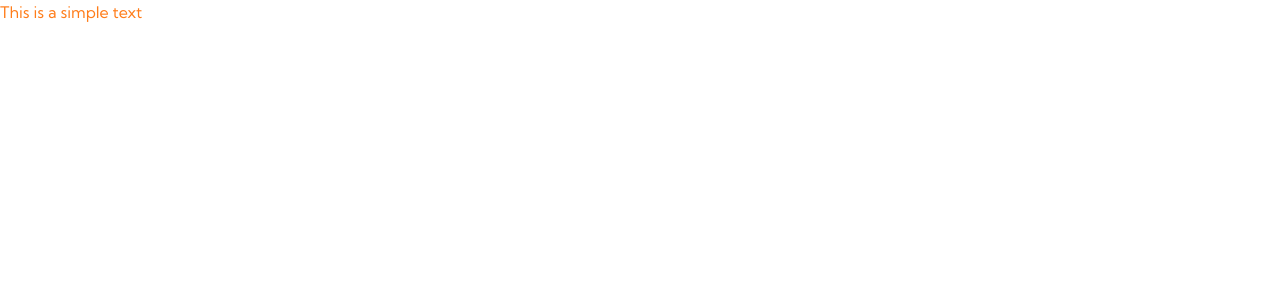
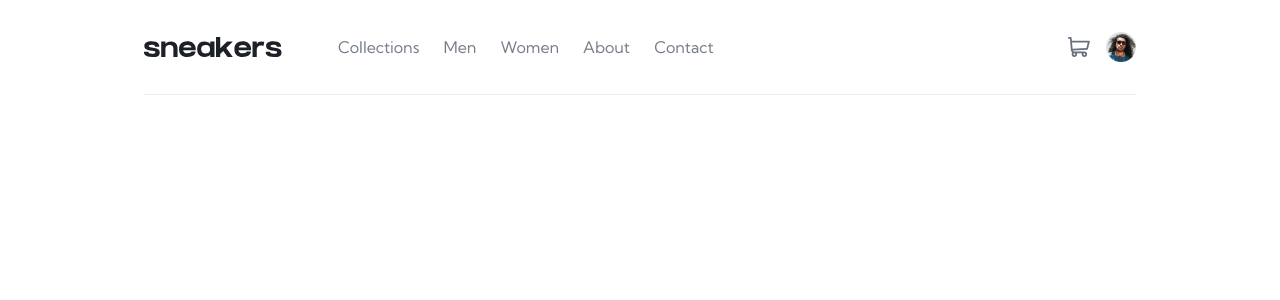
Before and after one commit to Jakub-Chojnacki/chakraui-frontendmentor, a React (Vite) app: page / in a window 1280 px wide. Shown: the top 300 px of the page. Built offline with nearby package versions, Linux system fonts and the light colour scheme.

Commit message:
started working on main navigation

```diff
--- a/src/App.jsx
+++ b/src/App.jsx
@@ -1,12 +1,12 @@
 
 import './App.css'
-import { Text } from '@chakra-ui/react'
+import Layout from './components/Layout'
 function App() {
 
 
   return (
     <div className="App">
-        <Text color="primary.orange">This is a simple text</Text>
+        <Layout/>
      </div>
   )
 }
--- /dev/null
+++ b/src/components/Header.jsx
@@ -0,0 +1,27 @@
+import { Flex,Image,HStack,Link } from '@chakra-ui/react'
+import React from 'react'
+
+const Header = () => {
+  return (
+    <Flex borderBottom={{md:'1px'}} borderColor={{md:'neutral.light'}}  py={[2,4,8]}  align="center" justify="space-between">
+      <Flex align="center" gap={4}>
+        <Image display={{md: 'none'}} src="./images/icons/icon-menu.svg"/>
+        <Image src="./images/logo.svg"/>
+        <Flex align="center" display={{sm: 'none', md:'flex'}} gap={6} marginX={10}>
+          <Link variant="nav">Collections</Link>
+          <Link variant="nav">Men</Link>
+          <Link variant="nav">Women</Link>
+          <Link variant="nav">About</Link>
+          <Link variant="nav">Contact</Link>
+        </Flex>
+      </Flex>
+
+      <Flex align="center" gap={4}>
+        <Image src="./images/icons/icon-cart.svg"/>
+        <Image src="./images/image-avatar.png"  boxSize='30px'/>
+      </Flex>
+    </Flex>
+  )
+}
+
+export default Header
--- /dev/null
+++ b/src/components/Layout.jsx
@@ -0,0 +1,12 @@
+import React from 'react'
+import Header from './Header'
+import {Container} from '@chakra-ui/react'
+const Layout = () => {
+  return (
+    <Container maxW={{sm:'100vw', md:'90vw', lg:'80vw'}}>
+        <Header/>
+    </Container>
+  )
+}
+
+export default Layout
--- a/src/main.jsx
+++ b/src/main.jsx
@@ -14,17 +14,30 @@ const colors = {
     very:'hsl(220, 13%, 13%)',
     dark: 'hsl(219, 9%, 45%)',
     grayish:'hsl(220, 14%, 75%)',
-    light:'hsl(223, 64%, 98%)',
+    light:'hsl(223, 64%, 95%)',
     white: 'hsl(0,0%,100%)',
   }
 }
 
 const fonts = {
-  body: `'Kumbh Sans', sans-serif;`,
+  body: `'Kumbh Sans', sans-serif`,
 
 }
 
-const theme = extendTheme({ colors,fonts })
+const components = {
+  Link: {
+    variants: {
+      nav: {
+        color:'neutral.dark',
+        opacity: '0.9',
+        fontSize: '16px'
+      }
+    }
+  }
+}
+
+
+const theme = extendTheme({ colors,fonts,components })
 
 ReactDOM.createRoot(document.getElementById('root')).render(
   <React.StrictMode>
```
Also changed, not shown: src/components/Sidenav.jsx (added, +9 -0 lines), public/images/image-avatar.png (added).
